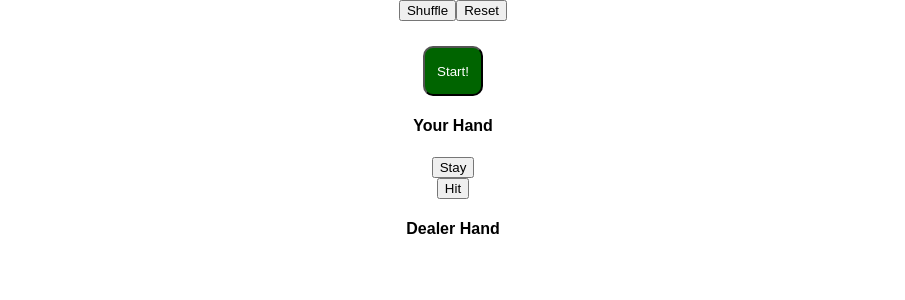
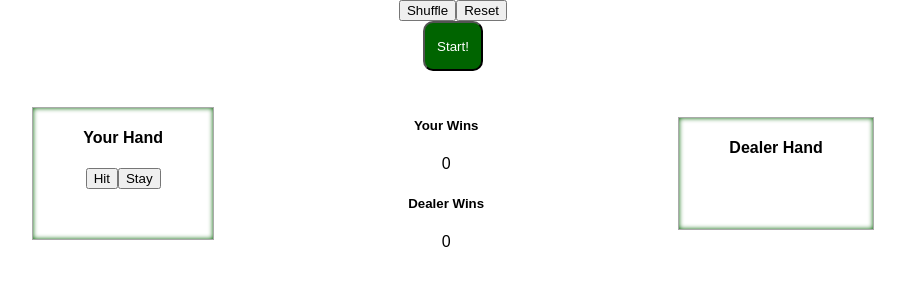
Before and after one commit to Jessica0670/black-jack, a React (Create React App) app: page / in a window 1280 px wide. Shown: the top 300 px of the page, without its empty margins (187-1092 px from the left). Built offline with nearby package versions, Linux system fonts and the light colour scheme.

Commit message:
add scores

```diff
--- a/src/App.css
+++ b/src/App.css
@@ -4,6 +4,21 @@
 
 .game-container {
   padding: 25px;
+  display: flex;
+  align-content: space-between;
+  justify-content: space-around;
+
+}
+
+.hands {
+  border: .5px solid darkgray;
+  padding: 0px 50px 50px 50px;
+  margin: auto;
+  overflow: scroll;
+  -moz-box-shadow:    inset 0 0 5px darkgreen;
+  -webkit-box-shadow: inset 0 0 5px darkgreen;
+  box-shadow:         inset 0 0 5px darkgreen;
+  /* background-color: rgba(51, 170, 51, .4) */
 }
 
 .start-button {
@@ -16,6 +31,7 @@
 }
 
 li {
+  /* background-color: aliceblue; */
   list-style: none;
   padding: 10px;
   box-shadow: 0 8px 6px -6px darkgrey;
--- a/src/components/hand.js
+++ b/src/components/hand.js
@@ -6,15 +6,11 @@ class Hand extends Component {
     super()
   }
 
-  // calculateScore() {
-  //   console.log(this.props.hand)
-  // }
-
   render() {
     return (
       <div className="Deck">
         <button onClick={() => this.props.hit()}>Hit</button>
-        {/* <button onClick={() => this.props.stay(this.props.dealerHand, this.props.myHand)}>Stay</button> */}
+        <button onClick={() => this.props.stay(this.props.dealerHand, this.props.hand)}>Stay</button>
         {this.props.hand.map((card, i) => {
           return <li key={i}>{card}</li>
         })}
--- a/src/deck.js
+++ b/src/deck.js
@@ -8,9 +8,8 @@ class Deck extends Component {
     this.state = {
       deck: [],
       hand: [],
-      myScore: 0,
-      dealerScore: 0,
       dealerHand: [],
+      tally: [0,0],
       suits: ['Hearts ♥', 'Spades ♠', 'Clubs ♣', 'Diamonds ♦'],
       values: ['Ace', 2, 3, 4, 5, 6, 7, 8, 9, 10, 'Jack', 'Queen', 'King']
     }
@@ -66,8 +65,12 @@ class Deck extends Component {
   }
 
   stay(dealerHand, myHand) {
+    console.log(this.state.deck.length, 'length of deck')
     if(dealerScore >= 17) {
       return;
+    }
+    if(this.state.deck.length === 1) {
+      console.log('need to reset')
     }
     let myScore = 0;
     let dealerScore = 0;
@@ -98,52 +101,35 @@ class Deck extends Component {
     if(dealerScore < 17) {
       let card = this.state.deck.pop()
       this.setState({dealerHand: [...this.state.dealerHand, card]})
-      dealerHand = this.state.dealerHand.concat(card)
-      this.stay(dealerHand, this.state.hand)
+      let newDealerHand = this.state.dealerHand.concat(card)
+      this.stay(newDealerHand, this.state.hand)
     }
     else if( dealerScore >= 17) {
       if (myScore > dealerScore && myScore <= 21) {
+        this.setState({tally: [this.state.tally[0] + 1, this.state.tally[1]]})
         console.log('I win')
       }
       else if (dealerScore > myScore && dealerScore <= 21) {
+        this.setState({tally: [this.state.tally[0], this.state.tally[1] + 1]})
         console.log('dealer wins')
       }
       else if(dealerScore === myScore) {
         console.log('push')
       }
+      else if (myScore > 21) {
+        this.setState({tally: [this.state.tally[0], this.state.tally[1] + 1]})
+        console.log('I bust, dealer wins')
+      }
       else if (dealerScore > 21) {
+        this.setState({tally: [this.state.tally[0] + 1, this.state.tally[1]]})
         console.log('dealer bust, I win')
       }
-      else if (myScore > 21) {
-        console.log('I bust, dealer wins')
-      }
       else if (myScore === 21) {
+        this.setState({tally: [this.state.tally[0] + 1, this.state.tally[1]]})
         console.log('BLACKJACK')
       }
     }
-    // this.result(myScore, dealerScore)
   }
-
-  result(myScore, dealerScore) {
-    console.log('end',myScore, dealerScore)
-    if(dealerScore < 17) {
-      let card = this.state.deck.pop()
-      this.setState({dealerHand: [...this.state.dealerHand, card]})
-    }
-    else if (myScore > dealerScore) {
-      console.log('i win')
-    }
-    else if (dealerScore > myScore) {
-      console.log('dealer wins')
-    }
-    if(dealerScore === myScore) {
-      console.log('push')
-    }
-  }
-
-  // componentDidUpdate() {
-  //   this.stay(this.state.dealerHand, this.state.hand)
-  // }
 
   reset() {
     let newDeck = [];
@@ -165,17 +151,26 @@ class Deck extends Component {
       <div className="Deck">
         <button onClick={() => this.shuffle(this.state.deck)}>Shuffle</button>
         <button onClick={() => this.reset()}>Reset</button>
+        <br></br>
+        <button className="start-button" onClick={() => this.deal()}>Start!</button>
         <div className="game-container">
-          <button className="start-button" onClick={() => this.deal()}>Start!</button>
+          <div className="my-hand hands">
             <h4>Your Hand</h4>
-          <button onClick={() => this.stay(this.state.dealerHand, this.state.hand)}>Stay</button>
             <Hand
               hand={this.state.hand} hit={this.hit.bind(this)}
-          // stay={this.stay.bind(this)}
-          // myHand={this.state.myHand} dealerHand={this.state.dealerHand}
+            stay={this.stay.bind(this)} myHand={this.state.hand} dealerHand={this.state.dealerHand}
             />
+          </div>
+          <div>
+            <h5>Your Wins</h5>
+            {this.state.tally[0]}
+            <h5>Dealer Wins</h5>
+            {this.state.tally[1]}
+          </div>
+          <div className="dealer-hand hands">
             <h4>Dealer Hand</h4>
             <DealerHand dealerHand={this.state.dealerHand} />
+          </div>
         </div>
       </div>
     );
--- a/src/index.css
+++ b/src/index.css
@@ -2,4 +2,5 @@ body {
   margin: 0;
   padding: 0;
   font-family: sans-serif;
+  min-height: 100%;
 }
```
Lines whose indentation alone changed are shown as unchanged.
